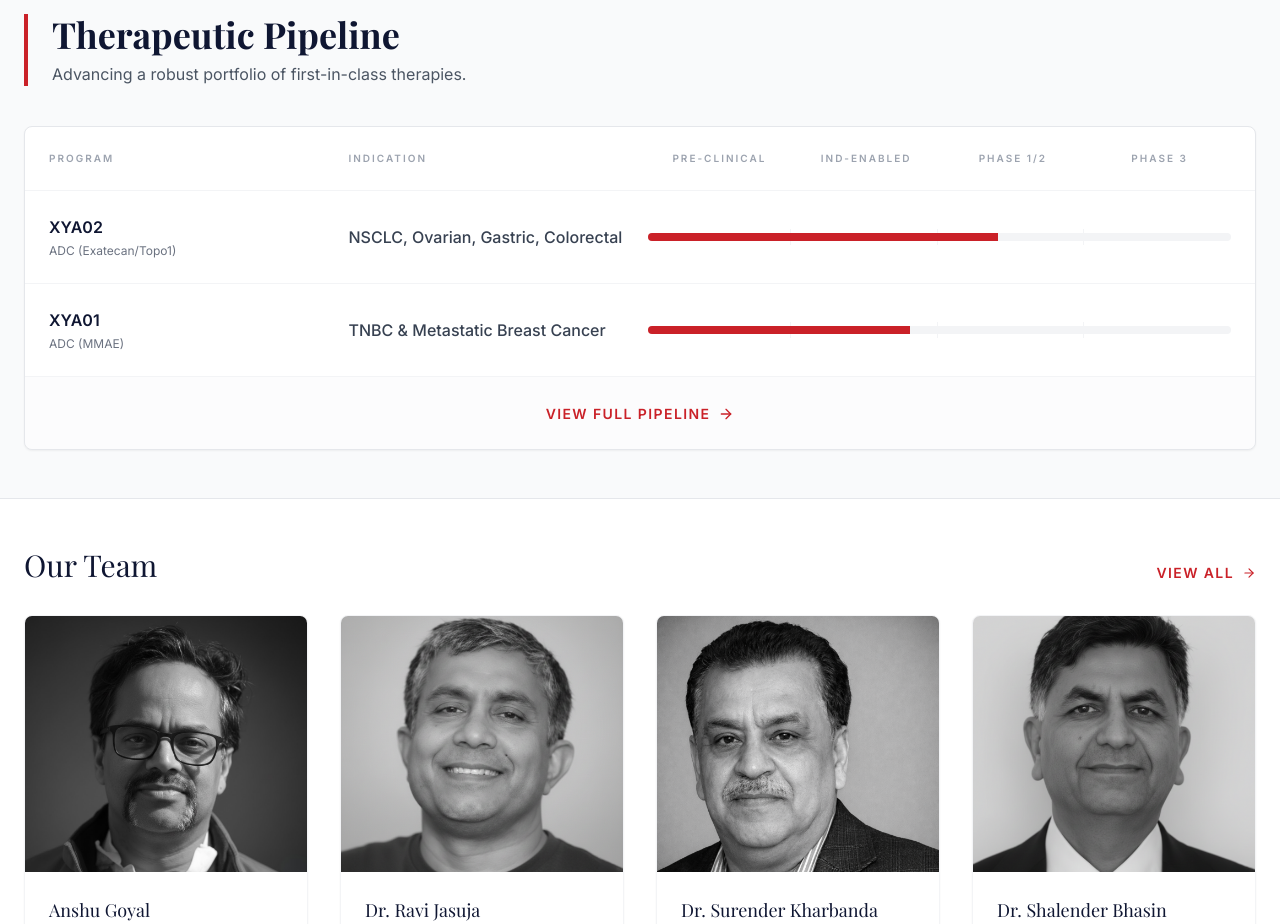
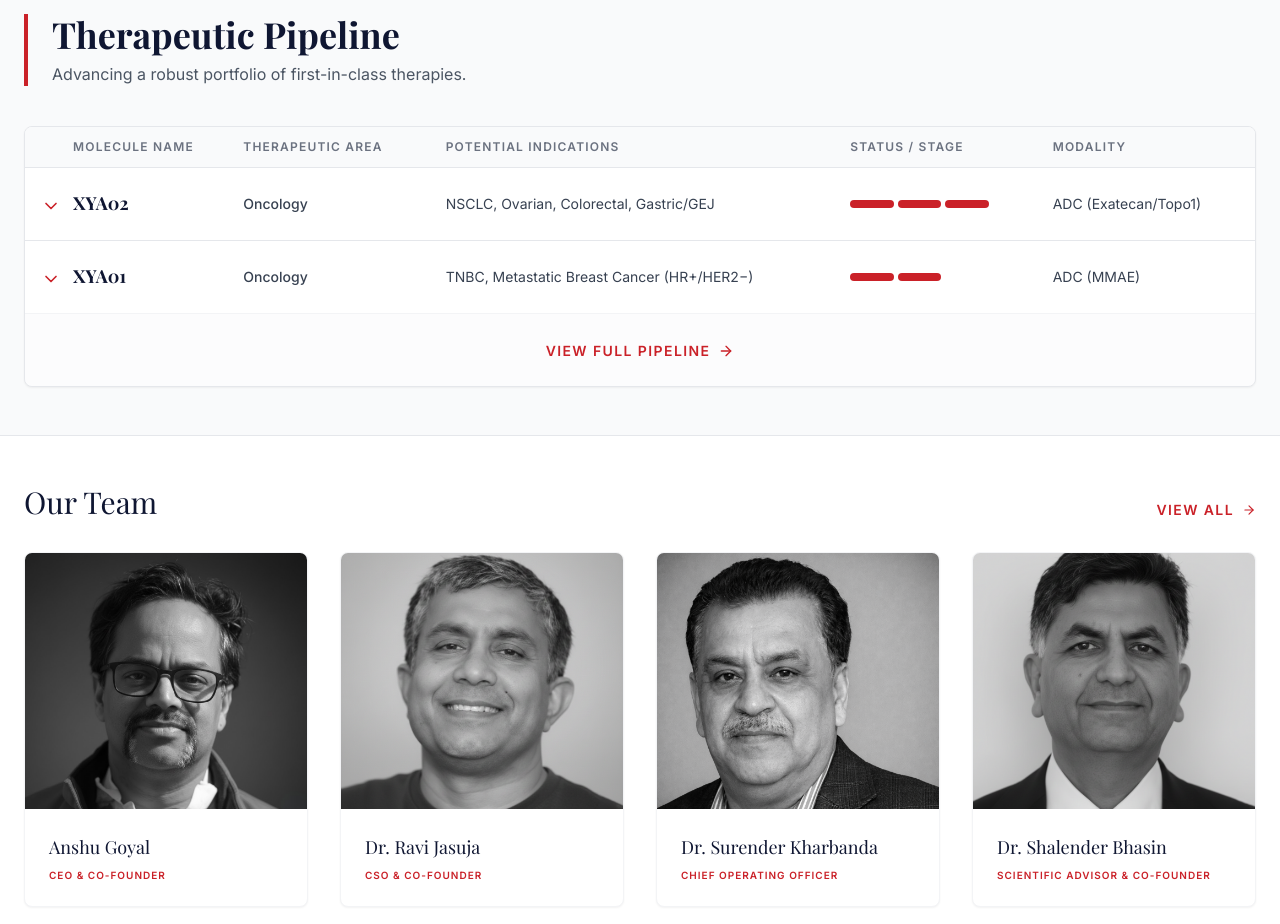
Before and after one commit to Abhisheksv25/xyone-website, a React (Vite) app: page /#/ in a window 1280 px wide. Shown: the part 1380-2304 px from the top of the page. Built offline with nearby package versions, Linux system fonts and the light colour scheme; a web font is replaced by a local one.

Commit message:
updated the pipeline section in homepage

```diff
--- a/src/pages/pages/Home.tsx
+++ b/src/pages/pages/Home.tsx
@@ -1,5 +1,5 @@
-import React from 'react';
-import { ArrowRight, Activity, Dna, FileText, Target, Zap } from 'lucide-react';
+import React, { useState } from 'react';
+import { ArrowRight, Activity, Dna, FileText, Target, Zap, ChevronDown } from 'lucide-react';
 import { Link } from 'react-router-dom';
 import { leadership } from '../../data/data/team';
 
@@ -8,16 +8,21 @@ const Home: React.FC = () => {
     {
       id: "XYA02",
       modality: "ADC (Exatecan/Topo1)",
-      area: "NSCLC, Ovarian, Gastric, Colorectal",
-      progress: 60,
+      therapeuticArea: "Oncology",
+      indications: "NSCLC, Ovarian, Colorectal, Gastric/GEJ",
+      stage: 3,
+      mechanismDescription: "MUC1-C–directed ADC with Exatecan payload (DAR 4; Beta-glucuronide linker). Selectively delivers a Topoisomerase I inhibitor to MUC1-C-expressing tumor cells.",
+      detailsDescription: "Phase 1 initiating Summer 2026. Targeting Non-squamous NSCLC, High-grade serous ovarian, Gastric/GEJ, and Colorectal cancer. Head-to-head superiority demonstrated vs MUC1-N comparator in PDX studies."
     },
     {
       id: "XYA01",
       modality: "ADC (MMAE)",
-      area: "TNBC & Metastatic Breast Cancer",
-      progress: 45,
+      therapeuticArea: "Oncology",
+      indications: "TNBC, Metastatic Breast Cancer (HR+/HER2−)",
+      stage: 2,
+      mechanismDescription: "MUC1-C ADC with MMAE payload (DAR 4; VC linker). NCI-Led Clinical Program (NExT).",
+      detailsDescription: "Phase 1 initiating late 2026. Pre-IND package submitted Jan 2026. Complete tumor suppression shown in breast and lung cancer models."
     },
-
   ];
 
   return (
@@ -162,37 +167,22 @@ const Home: React.FC = () => {
 
           <div className="bg-white border border-gray-200 rounded-lg overflow-hidden shadow-sm">
             {/* Header Row */}
-            <div className="grid grid-cols-1 md:grid-cols-12 gap-4 p-6 border-b border-gray-100 text-[10px] font-black uppercase tracking-[0.2em] text-gray-400">
-              <div className="md:col-span-3">Program</div>
-              <div className="md:col-span-3">Indication</div>
-              <div className="md:col-span-6 grid grid-cols-4 gap-1">
-                 <div className="text-center">Pre-clinical</div>
-                 <div className="text-center">IND-Enabled</div>
-                 <div className="text-center">Phase 1/2</div>
-                 <div className="text-center">Phase 3</div>
-              </div>
+            <div className="hidden md:grid grid-cols-12 gap-4 px-4 py-3 bg-gray-50 border-b border-gray-200 text-xs font-semibold uppercase tracking-widest text-gray-500">
+                <div className="col-span-2 pl-8">Molecule Name</div>
+                <div className="col-span-2">Therapeutic Area</div>
+                <div className="col-span-4">Potential Indications</div>
+                <div className="col-span-2">Status / Stage</div>
+                <div className="col-span-2">Modality</div>
             </div>
 
-            {pipelineData.map((item, index) => (
-              <div key={item.id} className={`grid grid-cols-1 md:grid-cols-12 gap-4 p-6 items-center hover:bg-gray-50 transition-colors ${index < pipelineData.length - 1 ? 'border-b border-gray-100' : ''}`}>
-                <div className="md:col-span-3">
-                    <div className="font-bold text-navy-900">{item.id}</div>
-                    <div className="text-xs text-gray-500 mt-1">{item.modality}</div>
-                </div>
-                <div className="md:col-span-3 text-gray-700 font-medium">{item.area}</div>
-                <div className="md:col-span-6 relative h-4 mt-2 md:mt-0">
-                  <div className="absolute inset-0 grid grid-cols-4 gap-1 h-full w-full pointer-events-none">
-                      <div className="border-r border-gray-100 last:border-0 h-full"></div>
-                      <div className="border-r border-gray-100 last:border-0 h-full"></div>
-                      <div className="border-r border-gray-100 last:border-0 h-full"></div>
-                      <div className="border-r border-gray-100 last:border-0 h-full"></div>
-                  </div>
-                  <div className="absolute top-1/2 -translate-y-1/2 h-2 bg-gray-100 rounded-full w-full overflow-hidden">
-                      <div className="h-full bg-primary" style={{ width: `${item.progress}%` }}></div>
-                  </div>
-                </div>
-              </div>
-            ))}
+            <div className="space-y-0">
+                {pipelineData.map((row) => (
+                    <PipelineRow
+                        key={row.id}
+                        data={row}
+                    />
+                ))}
+            </div>
 
             <div className="p-6 text-center border-t border-gray-100 bg-gray-50/50">
               <Link to="/pipeline" className="inline-flex items-center text-primary font-bold uppercase tracking-widest text-sm hover:underline">
@@ -338,4 +328,67 @@ const Home: React.FC = () => {
   );
 };
 
+interface PipelineRowProps {
+    data: {
+        id: string;
+        therapeuticArea: string;
+        indications: string;
+        stage: number;
+        modality: string;
+        mechanismDescription: string;
+        detailsDescription: string;
+        isPartnered?: boolean;
+    }
+}
+
+const PipelineRow: React.FC<PipelineRowProps> = ({ data }) => {
+    const [expanded, setExpanded] = useState(false);
+
+    return (
+        <div className="border-b border-gray-200 bg-white last:border-0">
+             {/* Main Row */}
+            <div className="grid grid-cols-1 md:grid-cols-12 gap-4 px-4 py-6 items-center cursor-pointer hover:bg-gray-50 transition-colors" onClick={() => setExpanded(!expanded)}>
+
+                {/* Program Col */}
+                <div className="col-span-1 md:col-span-2 flex items-start gap-3">
+                    <ChevronDown className={`text-primary mt-1 transform transition-transform duration-300 ${expanded ? 'rotate-180' : ''}`} size={20} />
+                    <div>
+                        <h3 className="font-serif text-navy-900 text-lg font-bold leading-tight">{data.id}</h3>
+                    </div>
+                </div>
+
+                <div className="col-span-1 md:col-span-2 text-sm text-gray-700 font-medium">{data.therapeuticArea}</div>
+                <div className="col-span-1 md:col-span-4 text-sm text-gray-700">{data.indications}</div>
+
+                {/* Timeline Col */}
+                <div className="col-span-1 md:col-span-2">
+                    <div className="flex gap-1">
+                        {[1, 2, 3, 4].map((s) => (
+                            <div key={s} className={`h-2 flex-1 rounded-full ${s <= data.stage ? (data.isPartnered ? 'bg-gray-500' : 'bg-primary') : 'bg-transparent'}`} />
+                        ))}
+                    </div>
+                </div>
+
+                <div className="col-span-1 md:col-span-2 text-sm text-gray-700">{data.modality}</div>
+            </div>
+
+            {/* Details Panel */}
+            {expanded && (
+                <div className="bg-[#f9fafb] px-4 py-8 border-t border-gray-100">
+                    <div className="grid md:grid-cols-2 gap-12 md:pl-8">
+                        <div>
+                            <h4 className="text-xs font-bold uppercase tracking-widest text-gray-400 mb-2">Mechanism of Action</h4>
+                            <p className="text-sm text-gray-700 leading-relaxed">{data.mechanismDescription}</p>
+                        </div>
+                         <div>
+                            <h4 className="text-xs font-bold uppercase tracking-widest text-gray-400 mb-2">Program Details</h4>
+                            <p className="text-sm text-gray-700 leading-relaxed">{data.detailsDescription}</p>
+                        </div>
+                    </div>
+                </div>
+             )}
+        </div>
+    )
+}
+
 export default Home;
```
